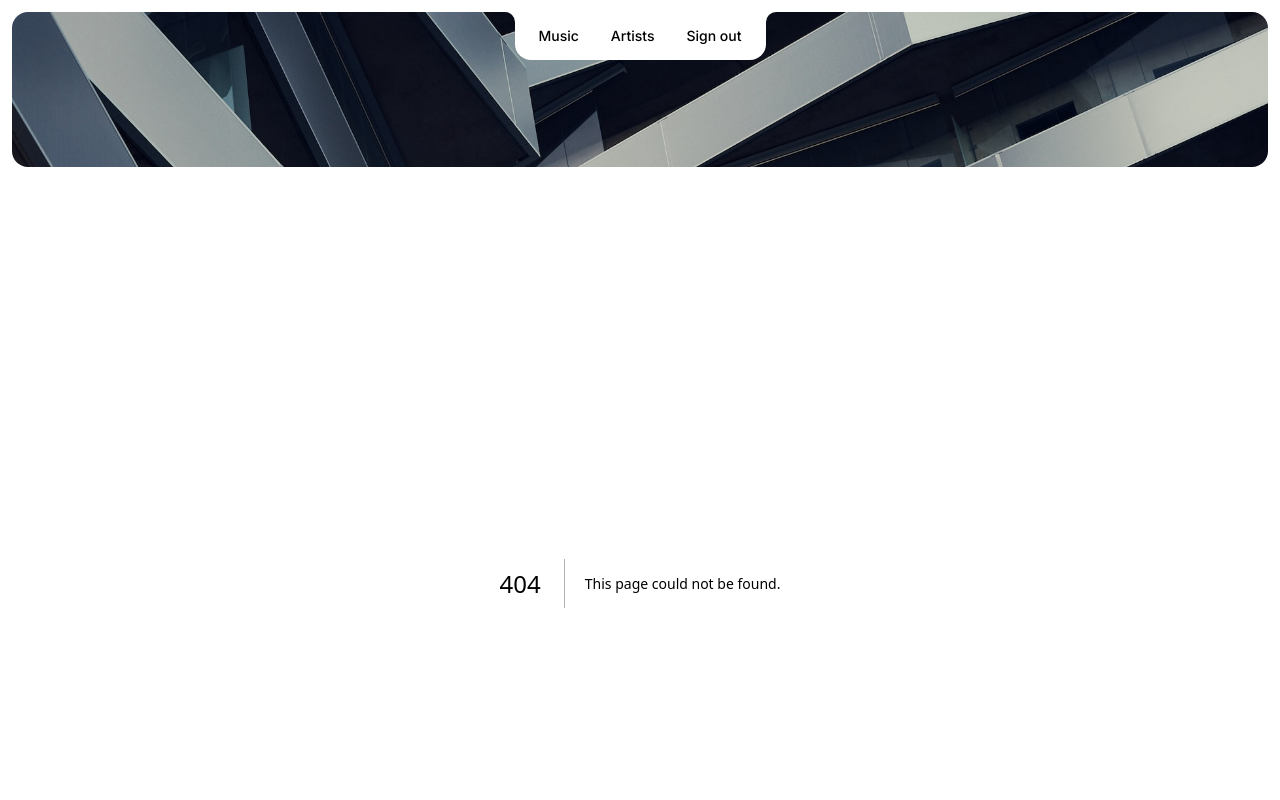
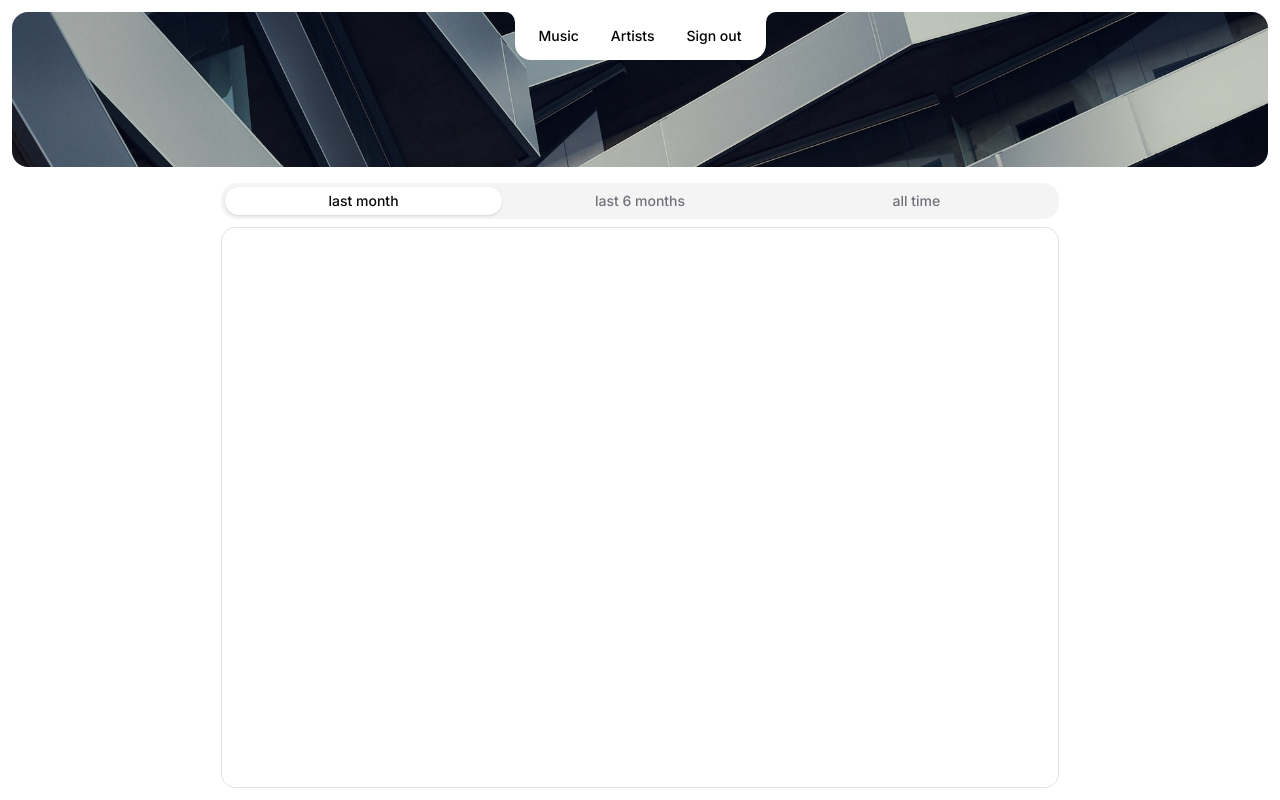
Before and after one commit to bienku/spotify-wrapped, a Next.js app: page /music in a window 1280 px wide. Before the commit this address had no page. Built offline with nearby package versions, Linux system fonts and the light colour scheme.

Commit message:
feat: add music page component

```diff
--- /dev/null
+++ b/app/music/page.tsx
@@ -0,0 +1,34 @@
+'use client';
+
+import { Tabs, TabsContent, TabsList, TabsTrigger } from '@/components/ui/tabs';
+
+interface Tab {
+    term: Term;
+    label: string;
+}
+
+const TABS: Tab[] = [
+    { term: 'short_term', label: 'last month' },
+    { term: 'medium_term', label: 'last 6 months' },
+    { term: 'long_term', label: 'all time' },
+];
+
+export default function Page() {
+    return (
+            <Tabs defaultValue="short_term" className="w-5/6 sm:w-2/3 h-full max-w-[975px]">
+                <TabsList className="grid w-full h-max grid-cols-3">
+                    {TABS.map(({ term, label }) => (
+                        <TabsTrigger key={term} value={term} className="text-xs sm:text-sm">
+                            {label}
+                        </TabsTrigger>
+                    ))}
+                </TabsList>
+
+                {TABS.map(({ term }) => (
+                    <TabsContent key={term} value={term} className="h-[calc(100%-60px)] overflow-y-auto border rounded-md">
+                        {/*  */}
+                    </TabsContent>
+                ))}
+            </Tabs>
+    );
+}
```
